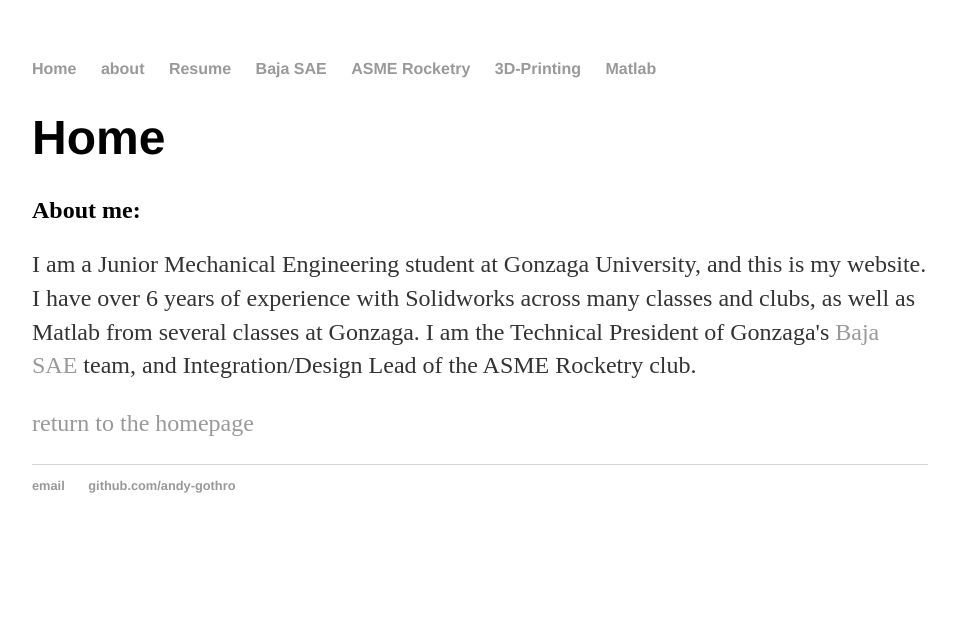
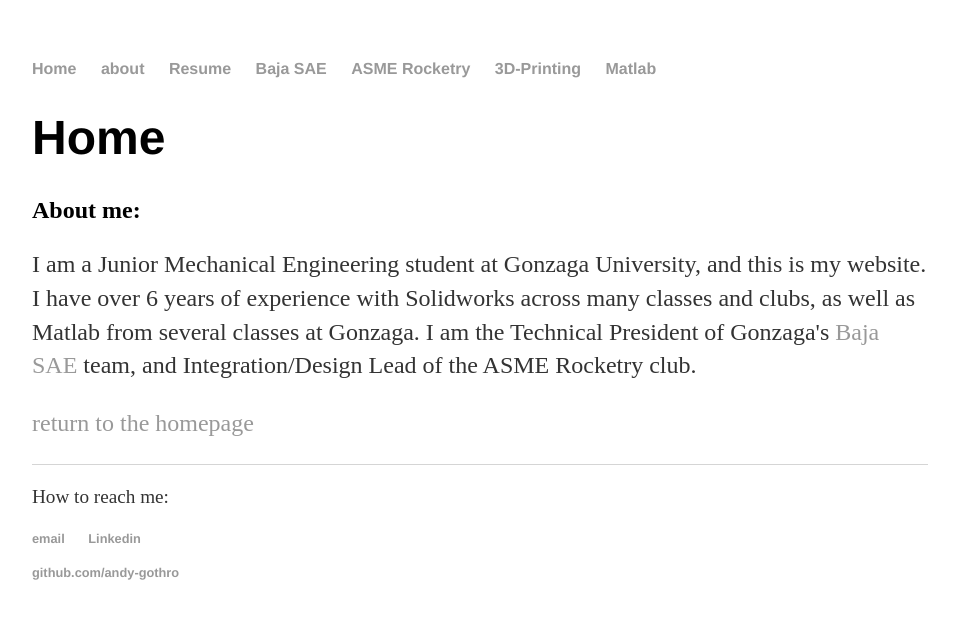
Before and after one commit to andy-gothro/andy-gothro.github.io, a Jekyll site: the page built from index.html, in a window 1280 px wide. Shown: the top 619 px of the page, without its empty margins (160-1116 px from the left). Built offline with Jekyll 4.4.1, drawn with Linux system fonts in a browser that asks for light colours.

Commit message:
Update default.html

```diff
--- a/_layouts/default.html
+++ b/_layouts/default.html
@@ -23,10 +23,12 @@
 
       </div><!-- /.container -->
       <footer>
-      <ul>
-        <li><a href="mailto:andrew.gothro@comcast.net">email</a></li>
-        <li><a href="https://github.com/andy-gothro">github.com/andy-gothro</a><li>
-        </ul>
+        <p> How to reach me:</p>
+          <ul>
+            <li><a href="mailto:andrew.gothro@comcast.net">email</a></li>
+            <l1><a href="https://www.linkedin.com/in/andrew-gothro-58324415b/">Linkedin<a/a></p>
+            <li><a href="https://github.com/andy-gothro">github.com/andy-gothro</a><li>
+            </ul>
       </footer>
     </body>
   </html>
```
